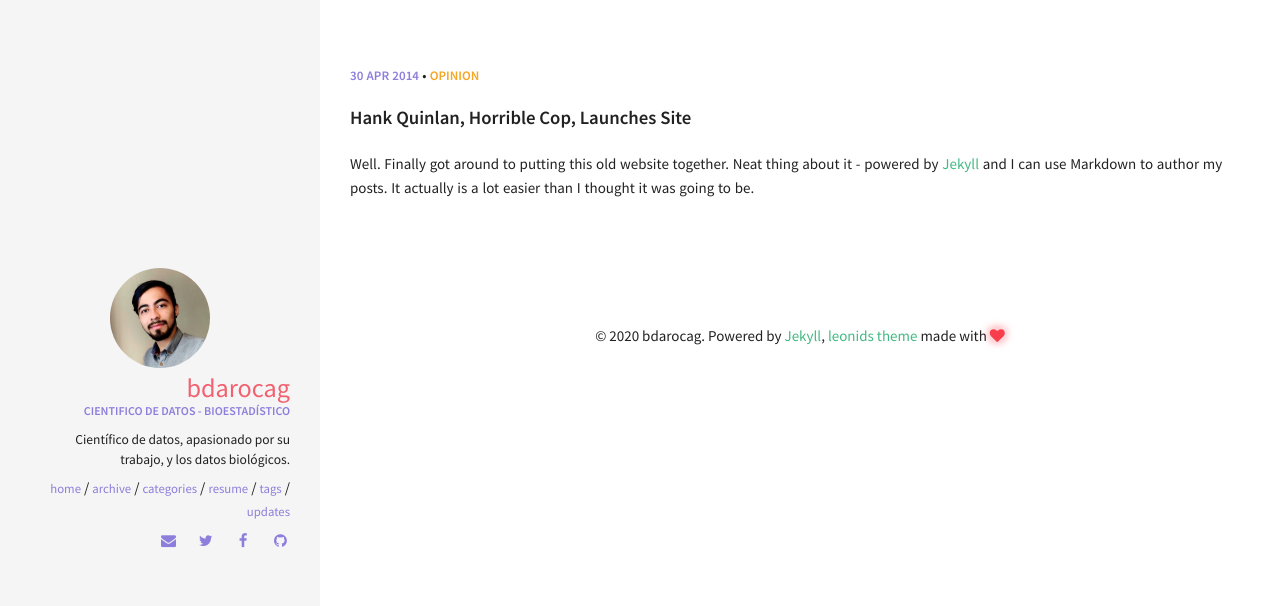
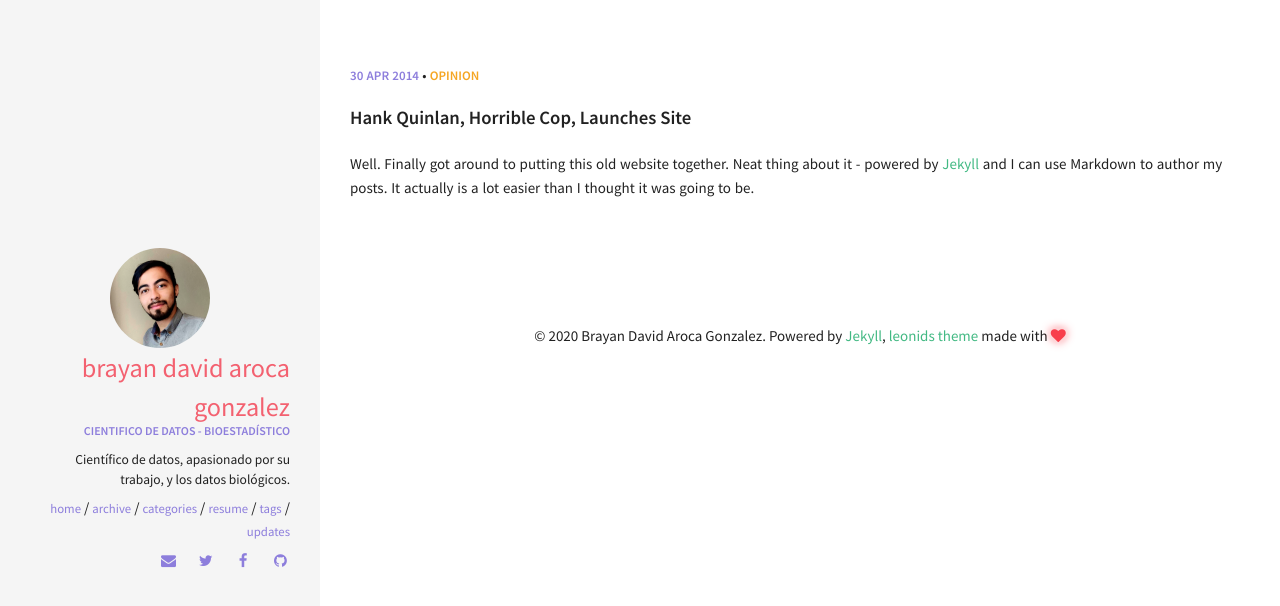
Before and after one commit to bdarocag/bdarocag.github.io, a Jekyll site: the page built from index.html, in a window 1280 px wide. Shown: the top 606 px of the page. Built offline with Jekyll 4.4.1, drawn with Linux system fonts in a browser that asks for light colours.

Commit message:
Update _config.yml

```diff
--- a/_config.yml
+++ b/_config.yml
@@ -37,7 +37,7 @@ plugins:
 ####################################
 #
 owner:
-  name: bdarocag
+  name: Brayan David Aroca Gonzalez
   avatar: avatar.jpg
   job: "Cientifico de datos - Bioestadístico"
   bio: "Científico de datos, apasionado por su trabajo, y los datos biológicos."
```
